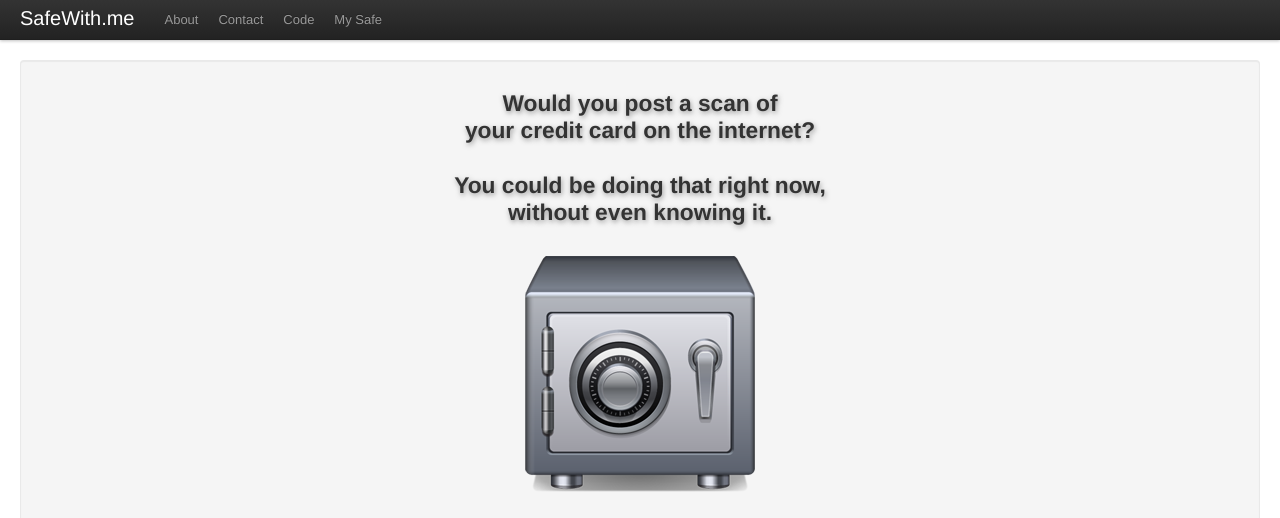
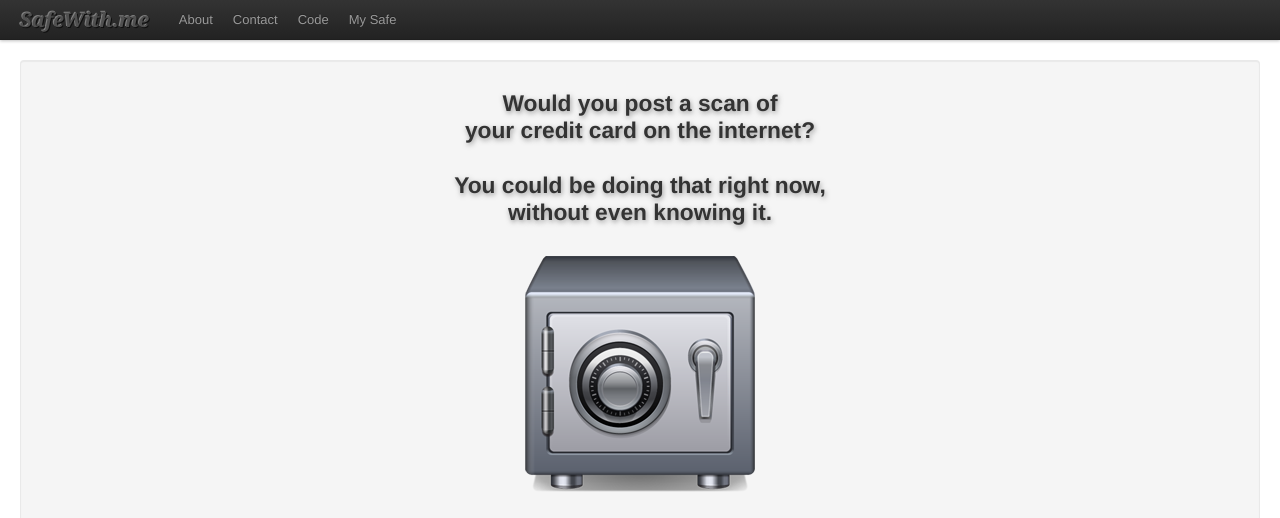
Before and after one commit to juchmis/SafeWith.me, a plain HTML site: page war/index.html in a window 1280 px wide. Shown: the top 518 px of the page. Drawn offline with Linux system fonts and the light colour scheme; no server answers.

Commit message:
edited safewith.me brand css

```diff
--- /dev/null
+++ b/war/css/safewithme.css
@@ -0,0 +1,24 @@
+.safewithmebrand {
+	float: left;
+	display: block;
+	padding: 10px 20px 10px;
+	margin-left: -20px;
+	font-size: 20px;
+	font-weight: 200;
+	line-height: 1;
+	font-family: Georgia, serif;
+	font-weight: bold;
+	font-style: italic;
+	color:#505050;
+	text-shadow: 1px 1px 0px #101010, -1px -1px 0px #808080;
+}
+
+a:hover {
+	text-decoration: none;
+	color:#505050;
+}
+
+body {
+	padding-top: 60px;
+	padding-bottom: 40px;
+}
--- a/war/index.html
+++ b/war/index.html
@@ -29,13 +29,8 @@
 
     <!-- Le styles -->
     <link href="css/bootstrap-2.0.1.min.css" rel="stylesheet">
-    <!-- <link href="default.css" rel="stylesheet"> -->
+    <link href="css/safewithme.css" rel="stylesheet">
     <style type="text/css">
-      body {
-        padding-top: 60px;
-        padding-bottom: 40px;
-      }
-
       #logo {
         background-image:url('/img/safe-icon.png');
         width: 256px;
@@ -60,7 +55,7 @@
         font-family: Georgia, 'Times New Roman', serif;
         color: #777;
         text-align: center;
-          padding-bottom: 30px;
+        padding-bottom: 30px;
       }
 
       #html5badge {
@@ -103,7 +98,7 @@
             <span class="icon-bar"></span>
             <span class="icon-bar"></span>
           </a>
-          <a class="brand" href="/index.html">SafeWith.me</a>
+          <a class="safewithmebrand" href="/index.html">SafeWith.me</a>
           <div class="nav-collapse">
             <ul class="nav">
               <li><a href="/about.html">About</a></li>
```
Also changed, not shown: war/about.html (+2 -7 lines), war/app/index.html (+2 -6 lines).
